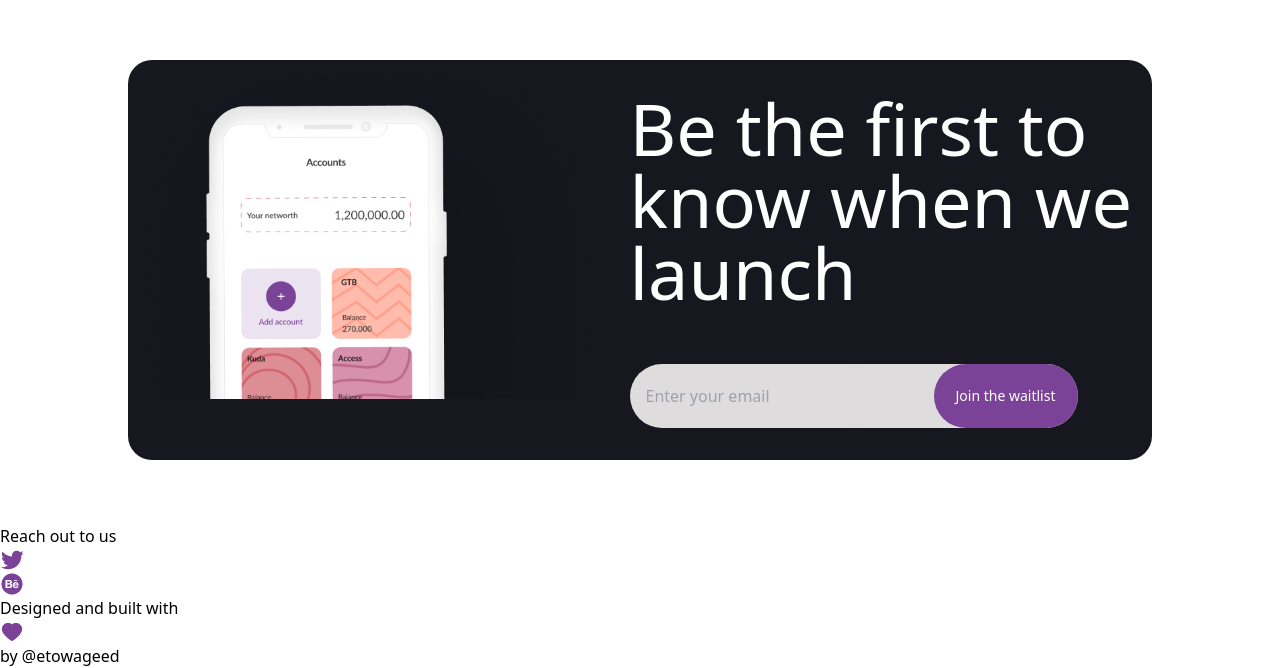
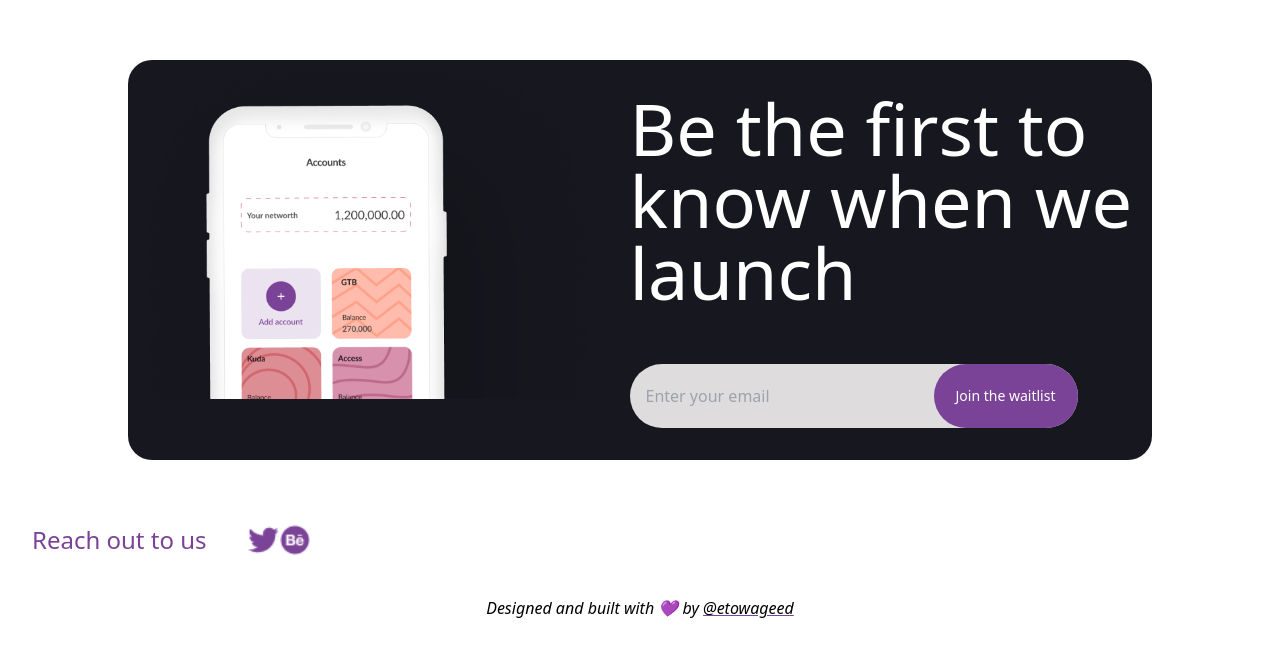
Before and after one commit to etowageed/spendly_app_landing_page, a website: page public/index.html in a window 1280 px wide. Shown: the part 4230-4898 px from the top of the page. After the commit the page ends 4870 px from the top, so only its background shows below. Drawn offline with nearby package versions, Linux system fonts and the light colour scheme; files that its build step writes are made by us from their sources.

Commit message:
Completed markup

```diff
--- a/package.json
+++ b/package.json
@@ -4,6 +4,7 @@
   },
 
 "scripts":{
-  "build": "npx tailwindcss -i ./src/index.css -o ./public/main.css --watch"
+  "build": "npx tailwindcss -i ./src/index.css -o ./public/main.css --watch",
+  "prod": "npx tailwindcss -i ./src/index.css -o ./public/main.css"
 }
 }
--- a/public/index.html
+++ b/public/index.html
@@ -170,17 +170,28 @@
         </div>
       </div>
     </div>
-    <footer class="mt-16">
-      <span>Reach out to us</span>
+    <div class="mt-16 px-8 pb-5 text-center">
+      <div class="flex space-x-10 mb-10">
+        <span class="body-mob-med md:body-web-med text-primary-col"
+          ><a href="https://www.twitter.com/etowageed"
+            >Reach out to us</a
+          > </span
+        ><br />
+        <span class="flex">
+          <img src="/img/twitter.png" alt="twitter" />
+          <img src="/img/behance.png" alt="Behance" />
+        </span>
+      </div>
 
-      <img src="/img/twitter.png" alt="twitter" /><img
-        src="/img/behance.png"
-        alt="Behance"
-      />
-
-      <span>Designed and built with</span
-      ><img src="/img/heart.png" alt="heart" /> <span>by</span>
-      <span>@etowageed</span>
-    </footer>
+      <span class="italic text-center"
+        >Designed and built with 💜 by
+        <a
+          class="underline decoration-primary-col"
+          href="https://www.twitter.com/etowageed"
+          target="_blank"
+          >@etowageed</a
+        ></span
+      >
+    </div>
   </body>
 </html>
```
Also changed, not shown: img/heart.png (deleted), public/main.css.
